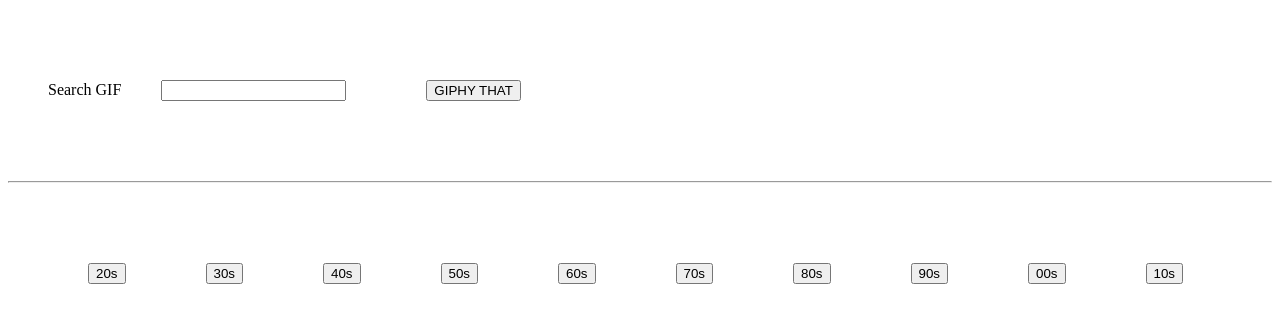
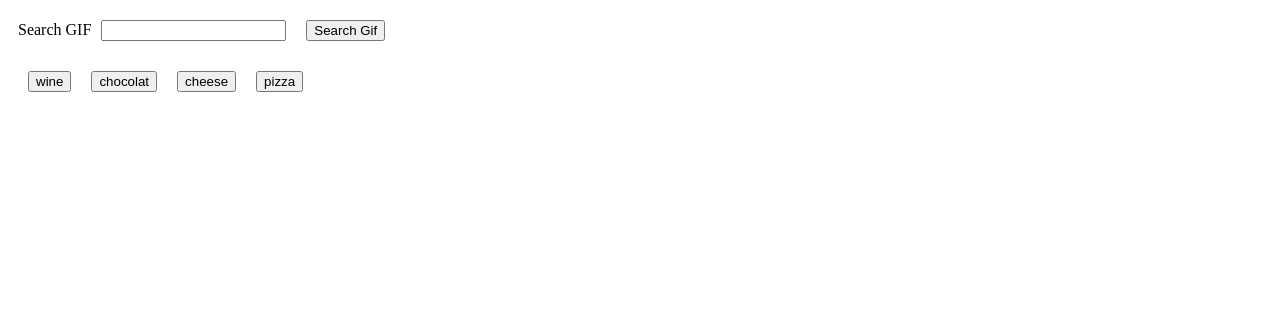
Before and after one commit to Ferdmarinho/GifTastic, a plain HTML site: page index.html in a window 1280 px wide. Drawn offline with nearby package versions, Linux system fonts and the light colour scheme; no server answers.

Commit message:
Progressing

```diff
--- a/assets/css/style.css
+++ b/assets/css/style.css
@@ -2,5 +2,5 @@ button,
 div,
 form,
 input {
-  margin: 40px;
+  margin: 10px;
 }
--- a/assets/javascript/app.js
+++ b/assets/javascript/app.js
@@ -1,6 +1,6 @@
 //GIPHY API Call
 
-var decades = ['20s', '30s', '40s', '50s', '60s', '70s', '80s', '90s', '00s', '10s'];
+var food = ['wine','chocolat','cheese','pizza'];
 
 var xhr = $.get("https://api.giphy.com/v1/gifs/search?q=ryan+gosling&api_key=qQ0LQq49j0vnEylR5TyfMMEiuCje5z0c&limit=5");
 xhr.done(function (data) {
@@ -10,39 +10,43 @@ xhr.done(function (data) {
 var title = "The%20Lord+Of+The+Rings";
 var queryURL = "https://api.giphy.com/v1/gifs/search?q=" + title + "&api_key=qQ0LQq49j0vnEylR5TyfMMEiuCje5z0c&limit=5";
 
+
 $(document).ready(function () {
 
     // Append Intial animal buttons
     rendergifbuttons();
 
+
     function rendergifbuttons() {
-        $("#gif-list").empty(); // empties out the html
+        $("#gif-display").empty(); // empties out the html
 
         // render our todos to the page
-        for (var i = 0; i < decades.length; i++) {
+        for (var i = 0; i < food.length; i++) {
             // Then set the to-do "value" as text to this <button> element.
 
             var gifitem = $('<button>');
-            gifitem.attr("data-gif", decades[i]);
+            gifitem.attr("data-gif", food[i]);
             gifitem.addClass("load-gif");
-            gifitem.text(decades[i]);
+            gifitem.text(food[i]);
 
             // Create a button with unique identifiers based on what number it is in the list. Again use jQuery to do this.
             // Give your button a data attribute called data-to-do and a class called "checkbox".
             // Lastly add a checkmark inside.
             // Add the button to the div
-            $("#gif-list").append(gifitem);
+            $("#gif-display").append(gifitem);
         }
     }
 
     $("#add-gif").on("click", function () {
 
+
+
         // Get the to-do "value" from the textbox and store it as a variable
         var newdecade = $("#gif").val().trim();
 
         var isUnique = true;
-        for (var i = 0; i < decades.length; i++) {
-            if (decades[i] == newdecade) {
+        for (var i = 0; i < food.length; i++) {
+            if (food[i] == newdecade) {
                 isUnique = false;
             }
         }
@@ -55,7 +59,7 @@ $(document).ready(function () {
         else if (isUnique) {
 
             // Add the new decade button to the list
-            decades.push(newdecade);
+            food.push(newdecade);
 
             // Add new buttons to the DOM
             rendergifbuttons();
@@ -70,6 +74,7 @@ $(document).ready(function () {
         return false;
 
     })
+
 
     var title = "The%20Lord+Of+The+Rings";
 
@@ -93,7 +98,7 @@ $(document).ready(function () {
                 var $img = $('<img>');
 
 
-                $("#gif-list").append($img);
+                $("#gif-display").append($img);
                 $img.attr("src", imageurl);
 
 
--- a/index.html
+++ b/index.html
@@ -6,19 +6,17 @@
     <title>GIFtastic by Ferd Marinho</title>
     <link rel="stylesheet" type="" href="assets/css/style.css">
 
-
 </head>
 
 <body>
 
     <form>
-        <span id="gif-bar">Search GIF<input id="gif" type="text"><input id="add-gif" value="GIPHY THAT"
+        <span id="gif-bar">Search GIF<input id="gif" type="text"><input id="add-gif" value="Search Gif"
         type="submit"></span>
     </form>
 
-    <hr>
 
-    <div id="gif-list"></div>
+    <div id="gif-display"></div>
 
     <!--JQuery link-->
      <script src="https://ajax.googleapis.com/ajax/libs/jquery/3.4.1/jquery.min.js"></script>
```
